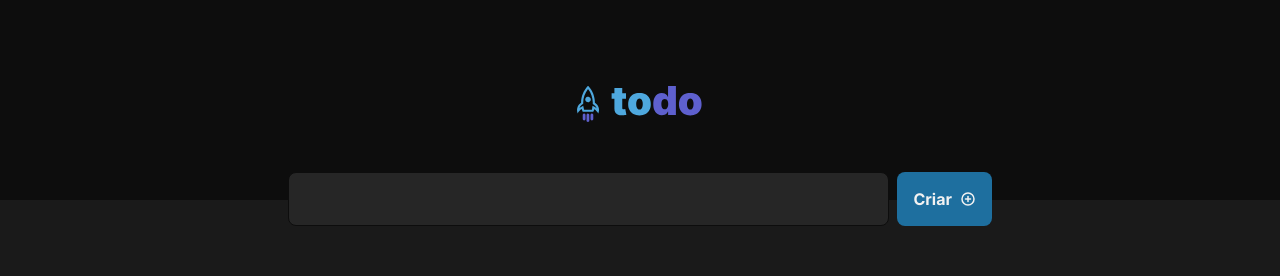
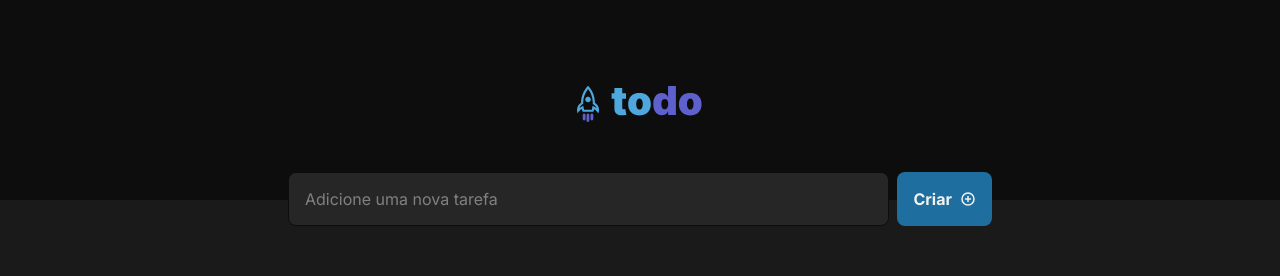
Before and after one commit to LMThomaz/to-do-list, a React (Vite) app: page / in a window 1280 px wide. Shown: the top 276 px of the page. Built offline with nearby package versions, Linux system fonts and the light colour scheme.

Commit message:
add placeholder in input

```diff
--- a/src/components/Input/index.tsx
+++ b/src/components/Input/index.tsx
@@ -1,5 +1,11 @@
 import styles from './styles.module.css';
 
 export function Input() {
-  return <input className={styles.input} type='text' />;
+  return (
+    <input
+      className={styles.input}
+      type='text'
+      placeholder='Adicione uma nova tarefa'
+    />
+  );
 }
```
